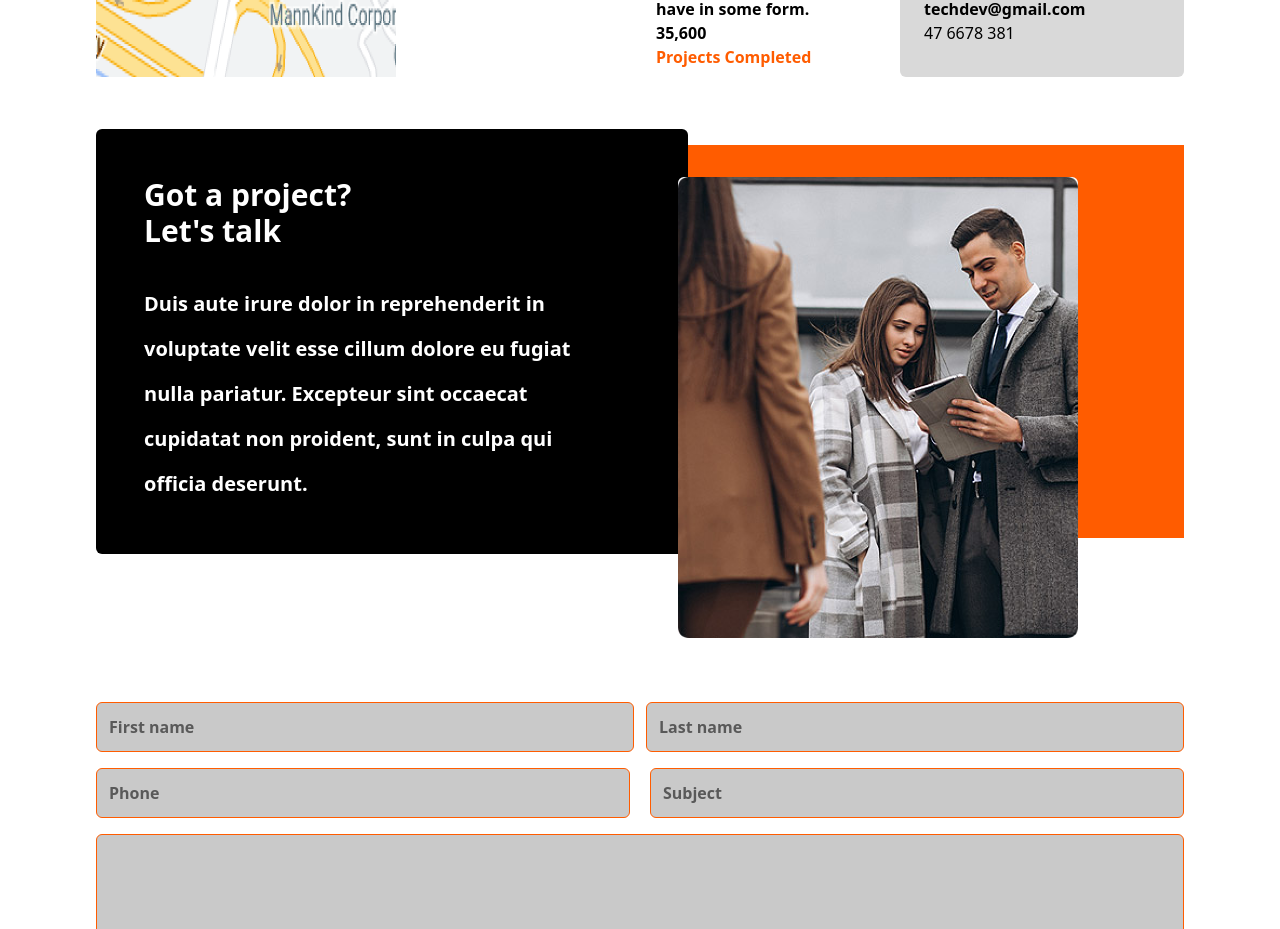
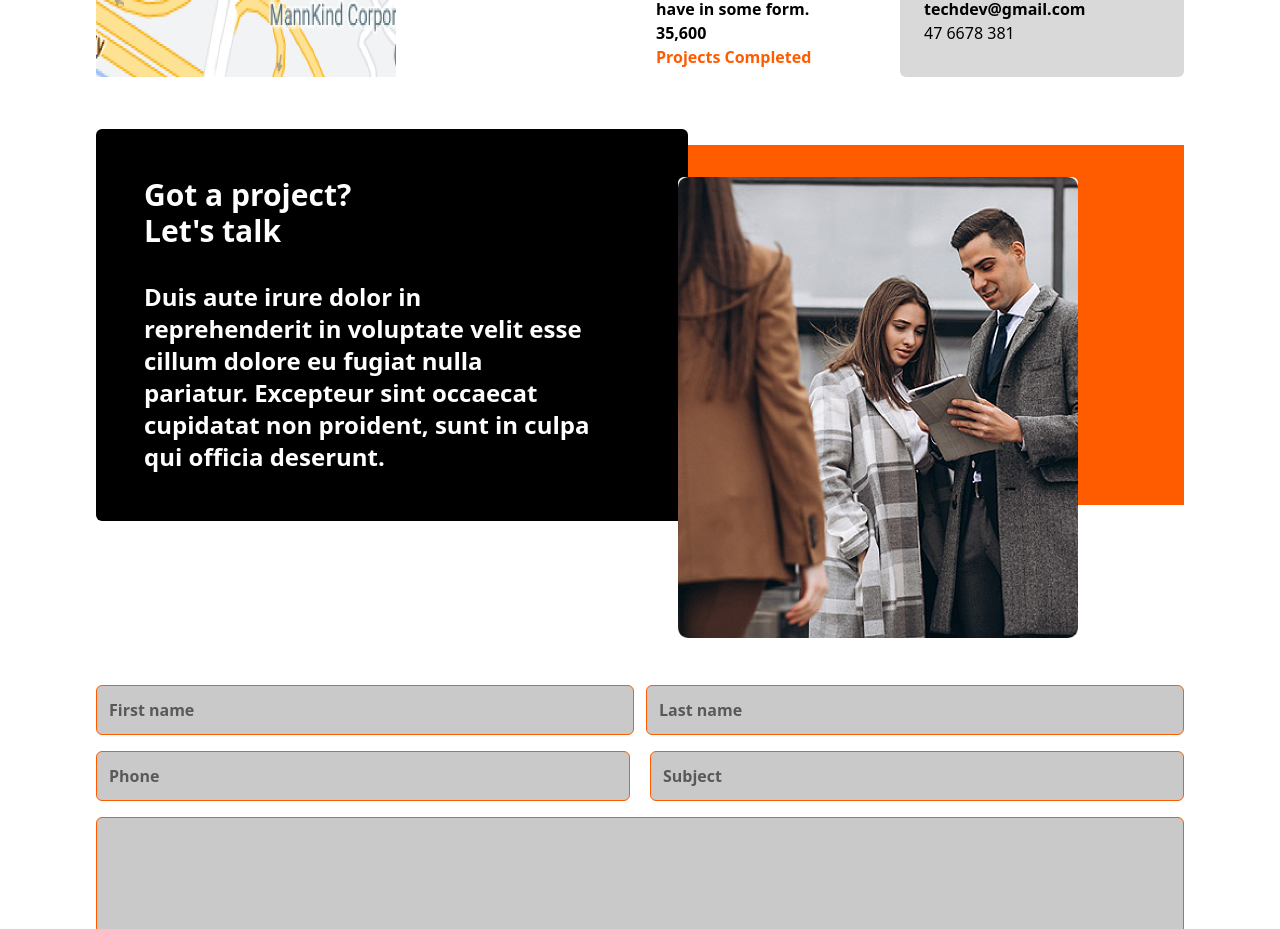
Before and after one commit to superwaih/techdev, a Next.js app: page /contact in a window 1280 px wide. Shown: the part 840-1769 px from the top of the page. Built offline with nearby package versions, Linux system fonts and the light colour scheme.

Commit message:
fixed bug

```diff
--- a/components/contact-componets/Address.jsx
+++ b/components/contact-componets/Address.jsx
@@ -7,7 +7,7 @@ const Address = () => {
       <div className="items-center py-6 font-bold text-[25px] md:text-[38px] flex justify-center">
         Contact TECH<span className="text-orange">DEV</span> CYBER
       </div>
-      <div className="contact w-[85%] pb-8 justify-between flex md:flex-row flex-col  m-auto gap-4">
+      <div className="contact w-[85%] 2xl:w-[65%] pb-8 justify-between flex md:flex-row flex-col  m-auto gap-4">
       <div className="flex-1 flex justify-start w-full">
           <Image
             width={300}
--- a/components/contact-componets/ChatBox.jsx
+++ b/components/contact-componets/ChatBox.jsx
@@ -3,14 +3,14 @@ import Image from 'next/image'
 import image1 from "../imgs/swipeimgs/image1.png"
 const ChatBox = () => {
   return (
-    <div className='m-auto flex flex-col md:flex-row pb-20 md:pb-32  w-[85%]'>
-        <div className='bg-black flex-1  text-white py-12 rounded-md
+    <div className='m-auto flex flex-col md:flex-row pb-20 md:pb-36 2xl:pb-40   w-[85%] 2xl:w-[65%]'>
+        <div className='bg-black flex-1  text-white py-12 2xl:px-16 2xl:py-16 rounded-md
         px-12 space-y-8'>
             <div className='font-bold text-xl md:text-3xl' >
                 <h3>Got a project?</h3>
                 <h4>Let's talk</h4>
             </div>
-            <p  className='leading-[45px] text-xl ,md:text-2xl font-bold max-w-md'>Duis aute irure dolor in reprehenderit in voluptate velit esse cillum dolore eu fugiat nulla pariatur. Excepteur sint occaecat cupidatat non proident, sunt in culpa qui officia deserunt.</p>
+            <p  className='leading-[45px] text-xl md:text-2xl font-bold max-w-md'>Duis aute irure dolor in reprehenderit in voluptate velit esse cillum dolore eu fugiat nulla pariatur. Excepteur sint occaecat cupidatat non proident, sunt in culpa qui officia deserunt.</p>
         </div>
         <div className='flex-1  2xl:max-w-[500px] md:relative md:mt-4 md:mb-4 bg-orange'>
 
--- a/components/contact-componets/SendMessage.jsx
+++ b/components/contact-componets/SendMessage.jsx
@@ -2,7 +2,7 @@ import React from 'react'
 
 const SendMessage = () => {
   return (
-    <div className="contact-form m-auto w-[85%] flex space-y-4 flex-col flex-1">
+    <div className="contact-form m-auto w-[85%] 2xl:w-[65%] flex space-y-4 flex-col flex-1">
     <div className="flex gap-3 flex-col md:flex-row justify-between w-full">
       <input
        className='bg-[#C9C9C9] w-full border-[#FF5C00] border rounded-md p-3 placeholder:font-bold placeholder:text-[#595959]'
```
